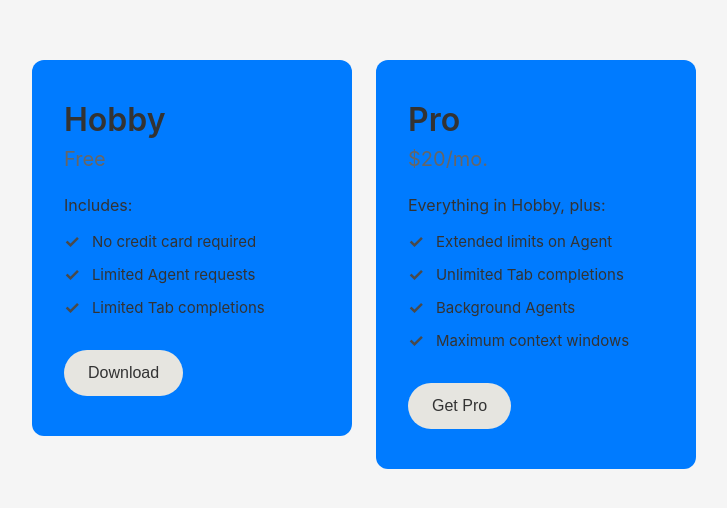
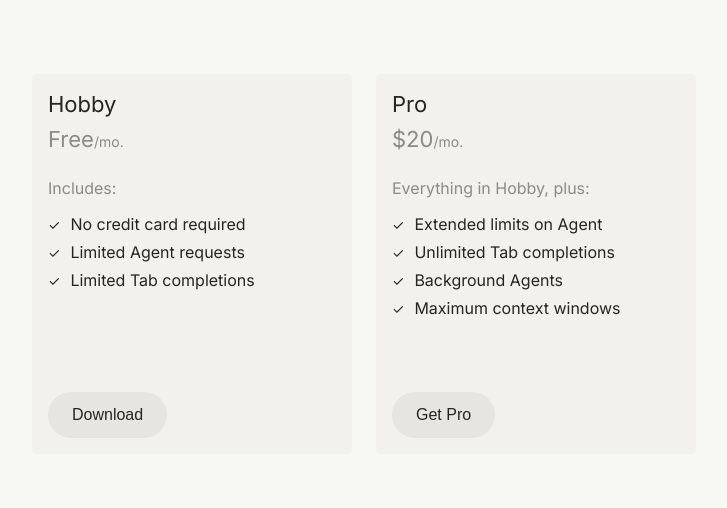
Before and after one commit to Baasvaes/Cool-first-Git-project, a plain HTML site: page index.html in a window 1280 px wide. Shown: the part 136-644 px from the top of the page, without its empty margins (276-1003 px from the left). Drawn offline with Linux system fonts and the light colour scheme.

Commit message:
Styled the UI cards
Updated the style and layout of cards to match cursor

```diff
--- a/index.html
+++ b/index.html
@@ -4,13 +4,20 @@
     <meta charset="UTF-8">
     <meta name="viewport" content="width=device-width, initial-scale=1.0">
     <title>Pricing Plans</title>
+    <link rel="preconnect" href="https://fonts.googleapis.com">
+    <link rel="preconnect" href="https://fonts.gstatic.com" crossorigin>
+    <link href="https://fonts.googleapis.com/css2?family=Inter:wght@400;500;600;700&display=swap" rel="stylesheet">
     <link rel="stylesheet" href="styles.css">
 </head>
 <body>
     <div class="cards-container">
         <div class="card">
-            <h1 class="card-title">Hobby</h1>
-            <p class="card-price">Free</p>
+            <div class="card-top">
+                <h3 class="card-title">Hobby</h3>
+                <p class="card-price">
+                    <span class="card-price-amount">Free</span>
+                    <span class="card-price-period">/mo.</span>
+                </p>
                 <div class="card-content">
                     <p class="includes-text">Includes:</p>
                     <ul class="features-list">
@@ -28,11 +35,16 @@
                         </li>
                     </ul>
                 </div>
+            </div>
             <button class="download-button">Download</button>
         </div>
         <div class="card">
-            <h1 class="card-title">Pro</h1>
-            <p class="card-price">$20/mo.</p>
+            <div class="card-top">
+                <h3 class="card-title">Pro</h3>
+                <p class="card-price">
+                    <span class="card-price-amount">$20</span>
+                    <span class="card-price-period">/mo.</span>
+                </p>
                 <div class="card-content">
                     <p class="includes-text">Everything in Hobby, plus:</p>
                     <ul class="features-list">
@@ -54,6 +66,7 @@
                         </li>
                     </ul>
                 </div>
+            </div>
             <button class="download-button">Get Pro</button>
         </div>
     </div>
--- a/styles.css
+++ b/styles.css
@@ -5,8 +5,9 @@
 }
 
 body {
-    font-family: -apple-system, BlinkMacSystemFont, 'Segoe UI', Roboto, Oxygen, Ubuntu, Cantarell, sans-serif;
-    background-color: #f5f5f5;
+    font-family: "Inter", -apple-system, BlinkMacSystemFont, 'Segoe UI', Roboto, Oxygen, Ubuntu, Cantarell, sans-serif;
+    background-color: #f7f7f4;
+    color: #26251E;
     display: flex;
     justify-content: center;
     align-items: center;
@@ -24,24 +25,47 @@
 }
 
 .card {
-    background-color: #007bff;
-    border-radius: 12px;
-    padding: 40px 32px;
+    background-color: #f2f1ed;
+    border-radius: 4px;
+    padding: 16px;
     width: 320px;
     flex-shrink: 0;
+    display: flex;
+    flex-direction: column;
+    min-height: 380px;
+}
+
+.card-top {
+    flex: 1;
+    display: flex;
+    flex-direction: column;
 }
 
 .card-title {
-    font-size: 32px;
-    font-weight: 600;
-    color: #333;
+    font-size: 22px;
+    line-height: 28px;
+    font-weight: 400;
+    color: #26251E;
     margin-bottom: 8px;
 }
 
 .card-price {
     font-size: 20px;
-    color: #666;
-    margin-bottom: 24px;
+    color: rgba(38, 37, 30, 0.5);
+    display:inline-flex;
+    align-items:baseline;
+}
+
+.card-price-amount {
+    font-size: 22px;
+    font-weight: 400
+    color: rgba(38, 37, 30, 0.5);
+}
+
+.card-price-period {
+    font-size: 14px;
+    color: rgba(38, 37, 30, 0.5);
+    margin-bottom: 12px;
 }
 
 .card-content {
@@ -50,8 +74,8 @@
 
 .includes-text {
     font-size: 16px;
-    color: #333;
-    margin-bottom: 16px;
+    color: rgba(38, 37, 30, 0.5);
+    margin: 16px 0;
 }
 
 .features-list {
@@ -62,16 +86,16 @@
 .features-list li {
     display: flex;
     align-items: center;
-    margin-bottom: 12px;
-    font-size: 15px;
-    color: #333;
+    margin-bottom: 8px;
+    font-size: 16px;
+    color: #26251E;
 }
 
 .checkmark {
-    color: #4a4a4a;
-    font-size: 18px;
-    margin-right: 12px;
-    font-weight: bold;
+    color: #26251E;
+    font-size: 14px;
+    margin-right: 10px;
+    font-weight: regular;
 }
 
 .download-button {
@@ -82,7 +106,7 @@
     padding: 14px 24px;
     font-size: 16px;
     font-weight: 500;
-    color: #333;
+    color: #26251E;
     cursor: pointer;
     transition: background-color 0.2s ease;
 }
```
Lines whose indentation alone changed are shown as unchanged.
